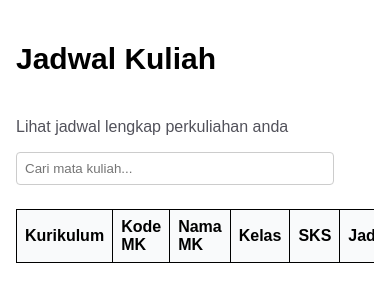
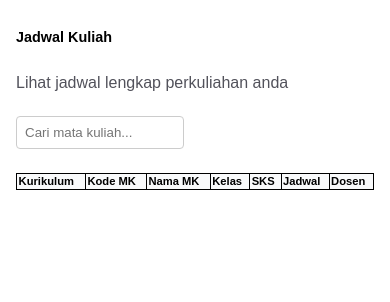
Before and after one commit to Altashfirs/jadwal-bima, a website: page public/index.html in a window 390 px wide. Drawn offline with Linux system fonts and the light colour scheme; no server answers.

Commit message:
change api

```diff
--- a/public/index.html
+++ b/public/index.html
@@ -18,7 +18,7 @@
             </div>
             <input type="text" id="searchInput" placeholder="Cari mata kuliah..." class="search-input">
         </div>
-        <div class="relative w-full overflow-hidden rounded-md border" style="max-height: 80vh;">
+        <div class="relative w-full overflow-hidden rounded-md border" style="max-height: 70vh;">
             <table class="min-w-full caption-bottom text-sm" id="courseTable">
                 <thead class="bg-muted">
                     <tr>
@@ -36,7 +36,6 @@
                 </tbody>
             </table>
         </div>
-
     </main>
     <script src="script.js"></script>
 </body>
--- a/public/script.js
+++ b/public/script.js
@@ -6,7 +6,7 @@ document.addEventListener('DOMContentLoaded', () => {
     // Fetch data from the API
     async function fetchCourses() {
         try {
-            const response = await fetch('http://localhost:3000/api');
+            const response = await fetch('https://jadwal-bima-production.up.railway.app/api');
             const courses = await response.json();
             populateTable(courses);
             calculateTotalSKS(courses);
--- a/public/styles.css
+++ b/public/styles.css
@@ -72,7 +72,7 @@ main {
 }
 
 table {
-    width: 100%;
+    width: 80%;
     border-collapse: collapse;
 }
 
@@ -91,3 +91,99 @@ table th {
     font-size: 1rem;
     font-weight: 500;
 }
+
+/* Responsive Styles */
+@media (max-width: 1200px) {
+    .text-3xl {
+        font-size: 1.5rem;
+        line-height: 1.75rem;
+    }
+
+    table th,
+    table td {
+        padding: 0.4rem;
+    }
+}
+
+@media (max-width: 992px) {
+    .text-3xl {
+        font-size: 1.25rem;
+        line-height: 1.5rem;
+    }
+
+    table th,
+    table td {
+        padding: 0.3rem;
+    }
+
+    table th,
+    table td {
+        font-size: 0.9rem;
+    }
+}
+
+@media (max-width: 768px) {
+    .text-3xl {
+        font-size: 1rem;
+        line-height: 1.25rem;
+    }
+
+    table th,
+    table td {
+        padding: 0.2rem;
+    }
+
+    table th,
+    table td {
+        font-size: 0.8rem;
+    }
+
+    table {
+        font-size: 0.8rem;
+    }
+
+    .search-input {
+        max-width: 200px;
+    }
+}
+
+@media (max-width: 576px) {
+    .text-3xl {
+        font-size: 0.9rem;
+        line-height: 1.125rem;
+    }
+
+    table th,
+    table td {
+        padding: 0.1rem;
+    }
+
+    table th,
+    table td {
+        font-size: 0.7rem;
+    }
+
+    table {
+        font-size: 0.7rem;
+    }
+
+    .search-input {
+        max-width: 150px;
+    }
+
+    .flex-col {
+        flex-direction: column;
+    }
+
+    .md:flex-row {
+        flex-direction: column;
+    }
+
+    .md:items-center {
+        align-items: flex-start;
+    }
+
+    .search-input {
+        margin-top: 0.5rem;
+    }
+}
```
